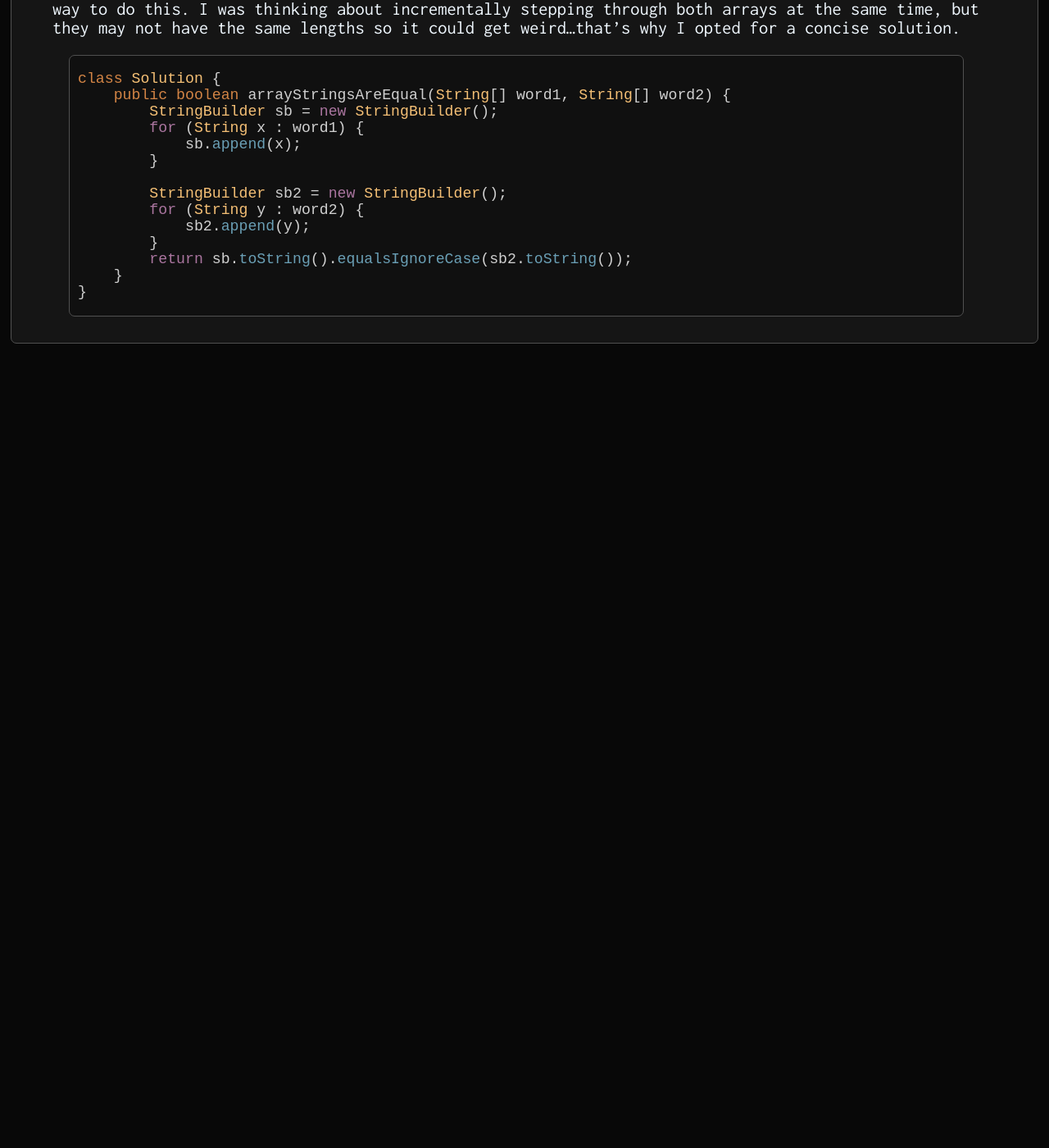
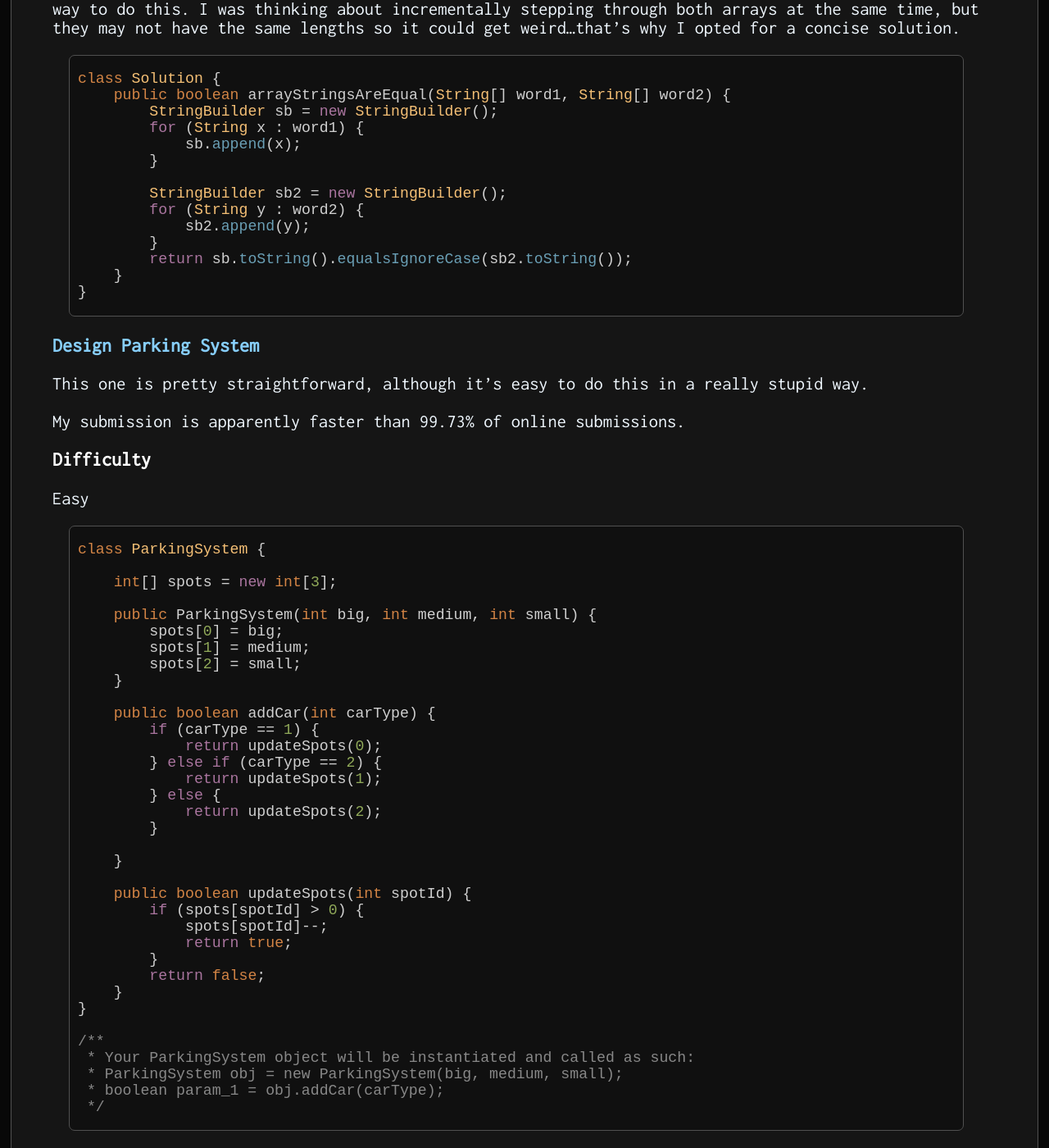
Before and after one commit to bartenbach/proxa.github.io, a Jekyll site: the page built from _posts/2020-11-29-Boredom-and-Leetcoding.markdown, in a window 1280 px wide and 1400 px high, scrolled down 1986 px. Shown: the whole window at 82% size. Built offline with Jekyll 4.4.1, drawn with Linux system fonts in a browser that asks for light colours; before the commit the page ends 2435 px from its top, so only the background shows below that.

Commit message:
Added another challenge for good measure

```diff
--- a/_posts/2020-11-29-Boredom-and-Leetcoding.markdown
+++ b/_posts/2020-11-29-Boredom-and-Leetcoding.markdown
@@ -100,3 +100,50 @@ class Solution {
     }
 }
 {% endhighlight %}
+
+## [Design Parking System](https://leetcode.com/problems/design-parking-system)
+
+This one is pretty straightforward, although it's easy to do this in a really stupid way.
+
+My submission is apparently faster than 99.73% of online submissions.
+
+## Difficulty
+Easy
+
+{% highlight java %}
+class ParkingSystem {
+
+    int[] spots = new int[3];
+
+    public ParkingSystem(int big, int medium, int small) {
+        spots[0] = big;
+        spots[1] = medium;
+        spots[2] = small;
+    }
+
+    public boolean addCar(int carType) {
+        if (carType == 1) {
+            return updateSpots(0);
+        } else if (carType == 2) {
+            return updateSpots(1);
+        } else {
+            return updateSpots(2);
+        }
+
+    }
+
+    public boolean updateSpots(int spotId) {
+        if (spots[spotId] > 0) {
+            spots[spotId]--;
+            return true;
+        }
+        return false;
+    }
+}
+
+/**
+ * Your ParkingSystem object will be instantiated and called as such:
+ * ParkingSystem obj = new ParkingSystem(big, medium, small);
+ * boolean param_1 = obj.addCar(carType);
+ */
+{% endhighlight %}
```
